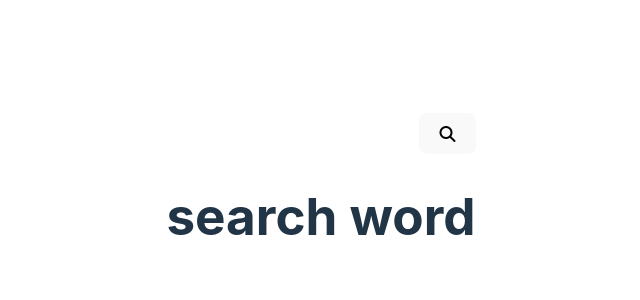
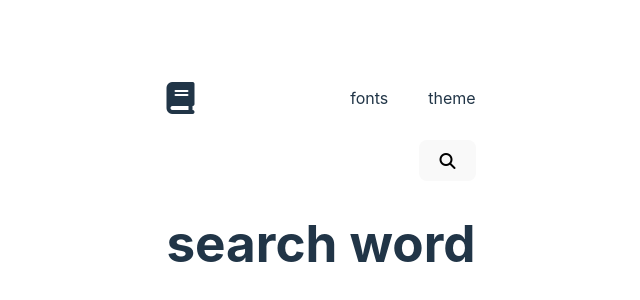
Before and after one commit to gio797/dictionary-app, a React (Vite) app: page / in a window 1280 px wide. Shown: the part 254-554 px from the top of the page, without its empty margins (319-959 px from the left). Built offline with nearby package versions, Linux system fonts and the light colour scheme.

Commit message:
implement header component

```diff
--- a/src/App.jsx
+++ b/src/App.jsx
@@ -1,7 +1,13 @@
 import Form from "./Form";
+import Header from "./Header";
 
 function App() {
-  return <Form />;
+  return (
+    <div>
+      <Header />
+      <Form />
+    </div>
+  );
 }
 
 export default App;
--- /dev/null
+++ b/src/Header.jsx
@@ -0,0 +1,15 @@
+import React from "react";
+
+function Header() {
+  return (
+    <header>
+      <div className="logo">
+        <i className="fa-solid fa-book fa-2xl"></i>
+      </div>
+      <div>fonts</div>
+      <div>theme</div>
+    </header>
+  );
+}
+
+export default Header;
--- a/src/WordItem.jsx
+++ b/src/WordItem.jsx
@@ -1,5 +1,6 @@
 import React from "react";
 import { nanoid } from "nanoid";
+
 function WordItem(props) {
   console.log(props);
 
--- a/src/index.css
+++ b/src/index.css
@@ -99,3 +99,14 @@ input {
   border-radius: 5px;
   border: none;
 }
+
+header {
+  display: flex;
+  justify-content: space-between;
+  margin-bottom: 30px;
+  gap: 40px;
+}
+
+.logo {
+  margin-right: auto;
+}
```
